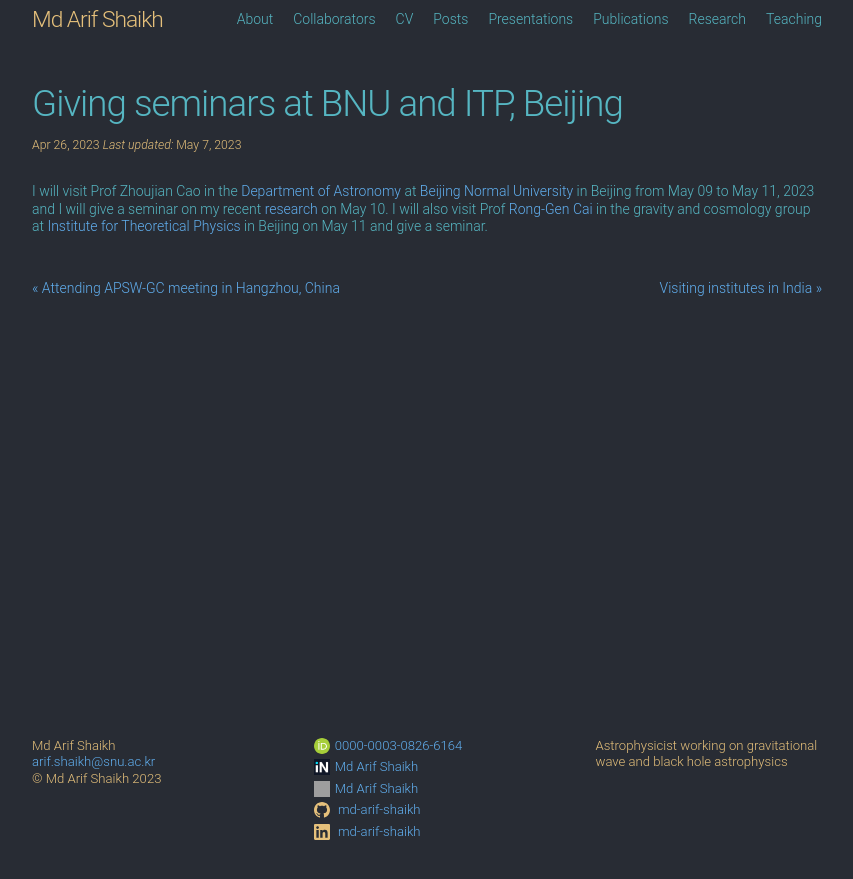
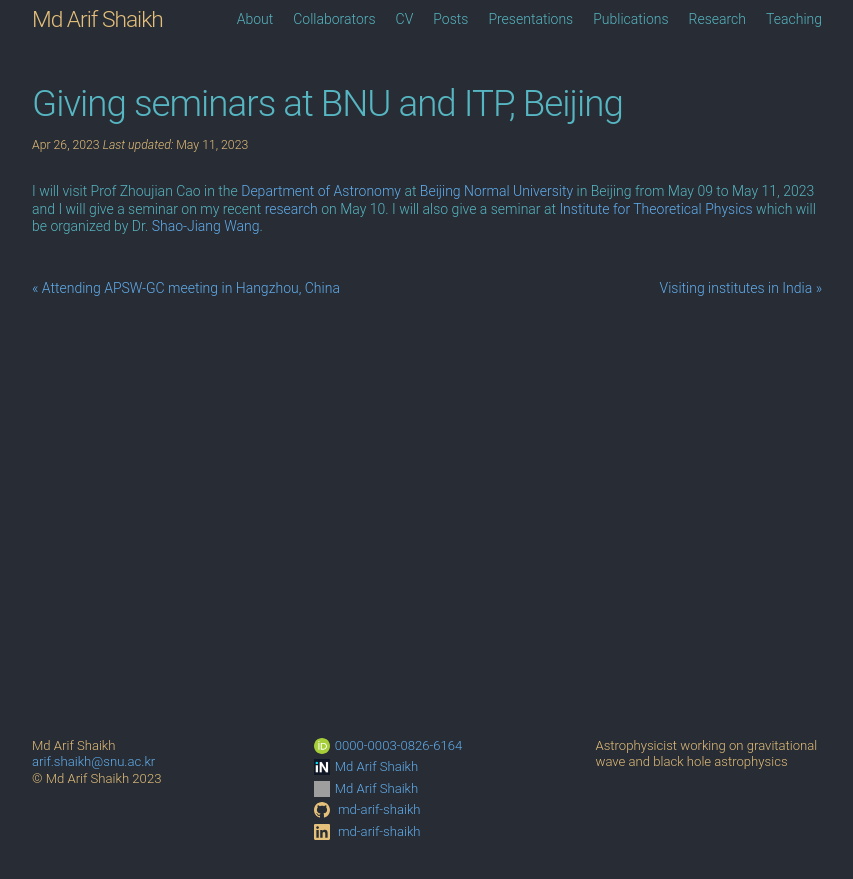
Before and after one commit to md-arif-shaikh/md-arif-shaikh.github.io, a Jekyll site: the page built from _posts/2023-04-26-seminar-BNU.md, in a window 1280 px wide. Shown: the top 879 px of the page, without its empty margins (213-1066 px from the left). Built offline with Jekyll 4.4.1, drawn with Linux system fonts in a browser that asks for light colours; some web fonts are replaced; our own code applies the rules of GitHub Pages for plain Markdown files; comment, search, counter and statistics services are not loaded; grey boxes are pictures that could not be loaded.

Commit message:
update beijing seminars

```diff
--- a/_data/seminars.yaml
+++ b/_data/seminars.yaml
@@ -10,7 +10,7 @@
 ITP-May-2023:
   title: Measuring Eccentricity from Gravitational Waveform
   date: 2023-05-11
-  talk-url:
+  talk-url: http://english.itp.cas.cn/activities/Talks/202305/t20230505_330291.html
   institute: ITP
   institute-url: http://english.itp.cas.cn/
   city: Beijing
--- a/_posts/2023-04-26-seminar-BNU.md
+++ b/_posts/2023-04-26-seminar-BNU.md
@@ -11,7 +11,6 @@ Astronomy](https://astro.bnu.edu.cn/english/index.html) at [Beijing Normal
 University](https://english.bnu.edu.cn/) in Beijing from May 09 to May 11, 2023
 and I will give a seminar on my recent
 [research](https://inspirehep.net/literature/2635504) on May 10. I will also
-visit Prof [Rong-Gen
-Cai](http://sourcedb.itp.cas.cn/yw/zjrck/cm/201804/t20180424_5001122.html) in
-the gravity and cosmology group at [Institute for Theoretical
-Physics](http://english.itp.cas.cn/) in Beijing on May 11 and give a seminar.
+give a seminar at [Institute for Theoretical
+Physics](http://english.itp.cas.cn/) which will be organized by
+Dr. [Shao-Jiang Wang](https://sites.tufts.edu/schwang/).
```
Also changed, not shown: other parts of _posts/2023-04-26-seminar-BNU.md (+1 -1 lines).
